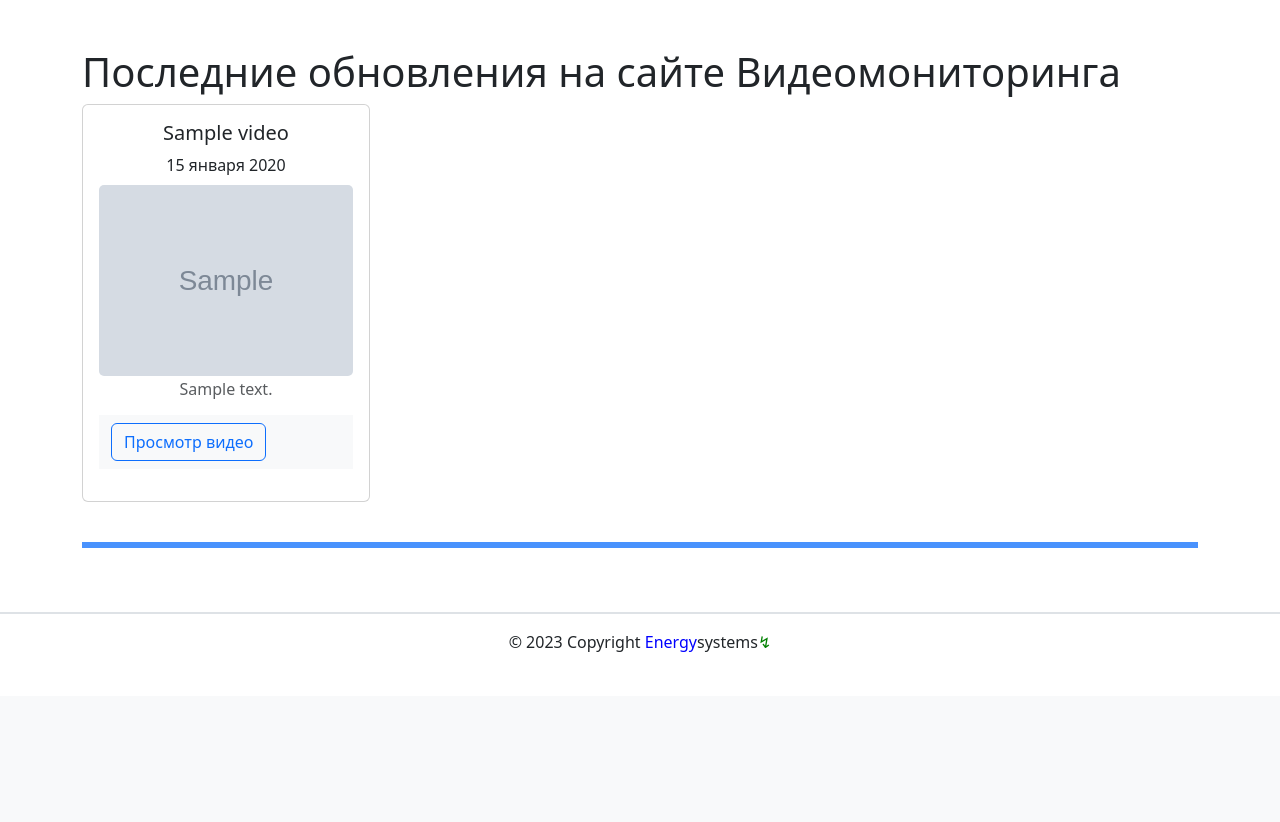
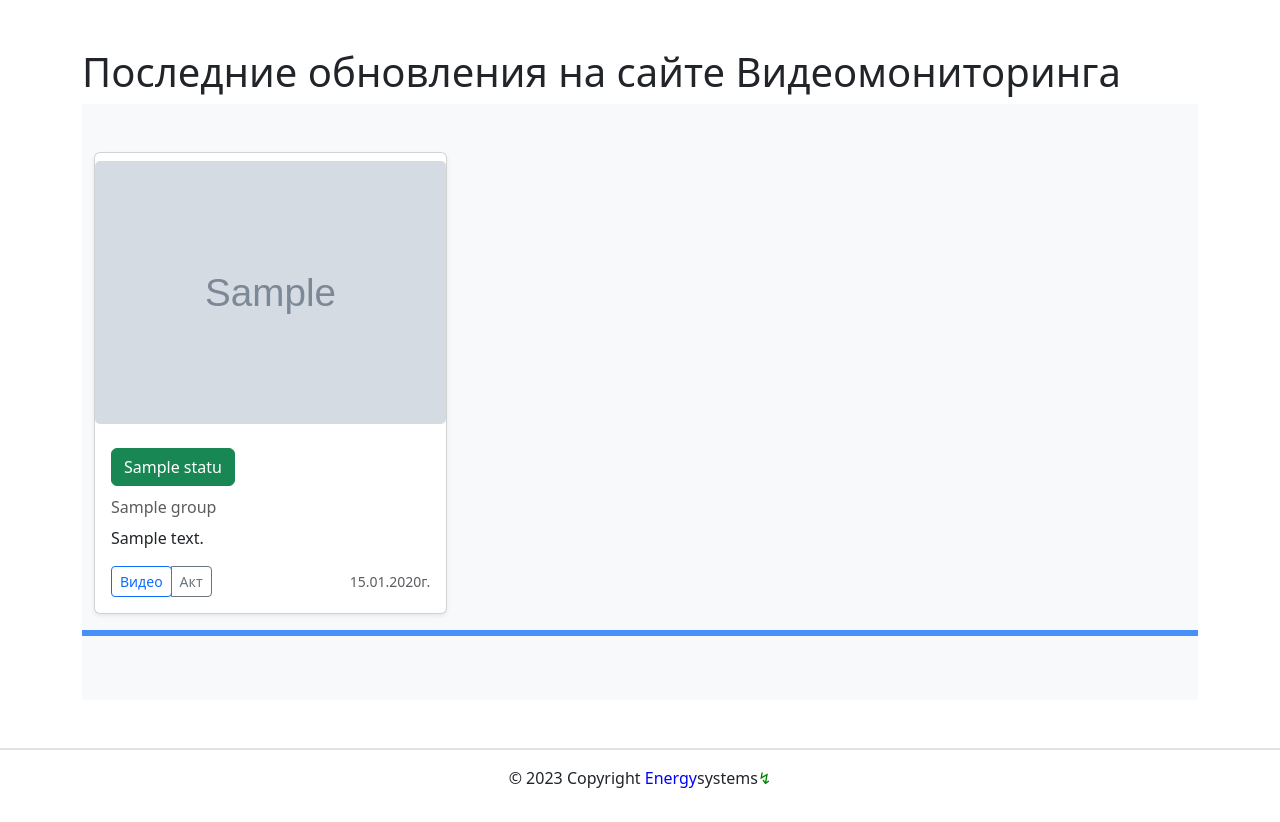
Before and after one commit to ZhdanovAM72/video_analytics, a Django app: page / in a window 1280 px wide. Shown: the part 104-926 px from the top of the page. Before the commit the page ends 756 px from the top, so only its background shows below. Run offline with Django 4.2, Linux system fonts and the light colour scheme; tables that the repository leaves empty hold one stand-in row (values such as "Sample post"); grey boxes marked "Sample" are stand-in pictures; parts of the project's set-up code (start-up, migrations or seed data) failed here and were passed over; some libraries are stand-ins or nearby versions.

Commit message:
Updated style (added status btn)

```diff
--- a/video_analytics/templates/video/index.html
+++ b/video_analytics/templates/video/index.html
@@ -15,47 +15,43 @@
   <article>
     {% include 'video/includes/switcher.html' %}
     {% comment %} {% cache 20 index_page %} {% endcomment %}
-    <section>
-      <aside class="col-md-12 col-md-10">
-        <div class="row">
+      <div class="album py-5 bg-body-tertiary">
+        <div class="container">
+        <div class="row row-cols-1 row-cols-sm-2 row-cols-md-3 g-3">
           {% for video in page_obj.object_list %}
-            <div class="col-md-4 mb-4">
-              <div class="card" class="card mb-3" style="width: 18rem;">
-              <div class="card-body text-center">
-                <h5 class="card-title">{{ video.name }}</h5>
-                <span class="date">{{ video.pub_date|date:"d E Y" }}</span>
-              <div class="post-masonry">
-                <div class="post-thumb">
+          <div class="col">
+            <div class="card shadow-sm">
               {% thumbnail video.image "660x339" crop="center" upscale=True as im %}
               <a href="{% url 'video:video' video.id %}">
                 <img class="card-img my-2" src="{{ im.url }}">
               </a>
               {% endthumbnail %}
-                <h6 class="card-subtitle mb-2 text-body-secondary">
-                  <div class="post-hover text-center">
-                    <div class="inside">
-                      <i class="fa fa-plus"></i>
-                      <p>{{ video.description|slice:":30" }}</p>
-                      <nav class="navbar bg-body-tertiary">
-                        <form class="container-fluid justify-content-start">
+              <div class="card-body">
+                <div class="card-title">
+                  {% if video.status.color == '#FF9900' %}
+                  <small class="btn btn-warning"> {{video.status.name}}</small>
+                  {% else %}
+                  <small class="btn btn-success"> {{video.status.name}}</small>
+                  {% endif%}
+                </div>
+                <p class="card-text"><h6 class="card-subtitle mb-2 text-body-secondary">
+                  {{ video.group }}
+                </h6>{{ video.description }}</p>
+                <div class="d-flex justify-content-between align-items-center">
+                  <div class="btn-group">
                     <a href="{% url 'video:video' video.id %}">
-                            <button class="btn btn-outline-primary me-2" type="button">Просмотр видео</button>
+                      <button type="button" class="btn btn-sm btn-outline-primary">Видео</button>
                     </a>
-                        </form>
-                      </nav>
+                    <button type="button" class="btn btn-sm btn-outline-secondary">Акт</button>
                   </div>
-                  </div>
-                  <p>{{ video.text }}</p>
-                </h6>
-                </div>
+                  <small class="text-body-secondary"> {{ video.pub_date|date:"d.m.Y" }}г.</small>
                 </div>
               </div>
             </div>
           </div>
           {% endfor %}
         </div>
-      </aside>
-    </section>
+      </div>
     {% if not forloop.last %}
       <hr class="border border-primary border-3 opacity-75">
     {% endif %}
```
Lines whose indentation alone changed are shown as unchanged.
